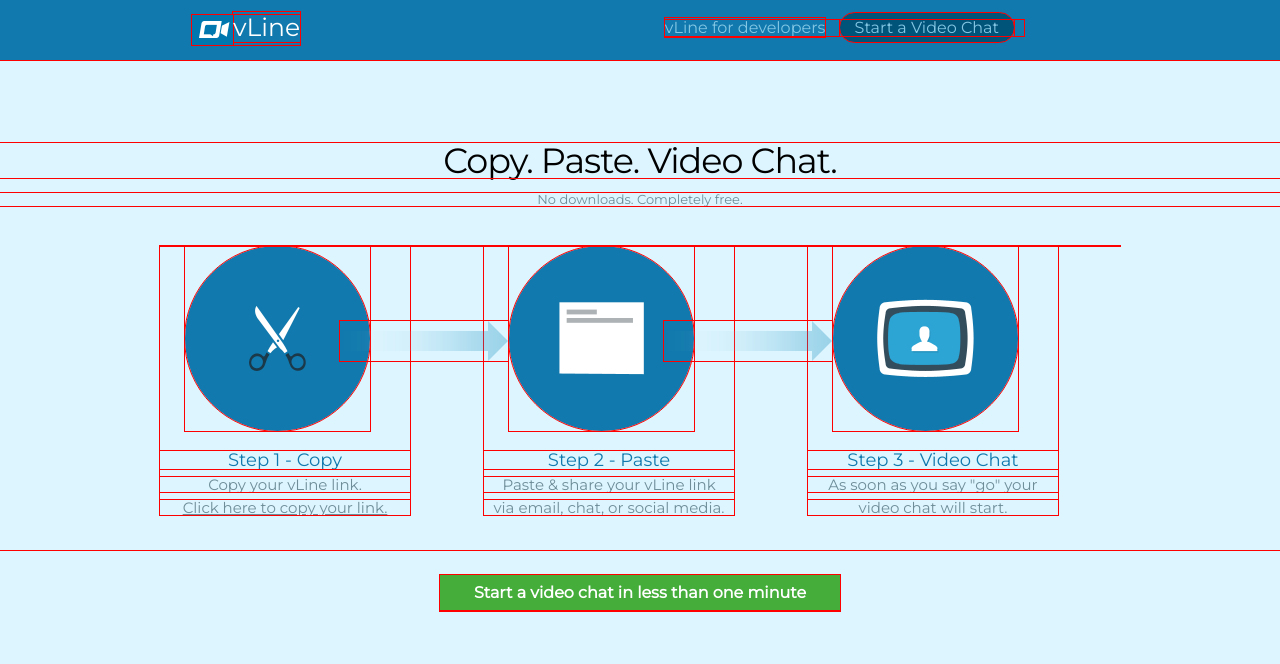
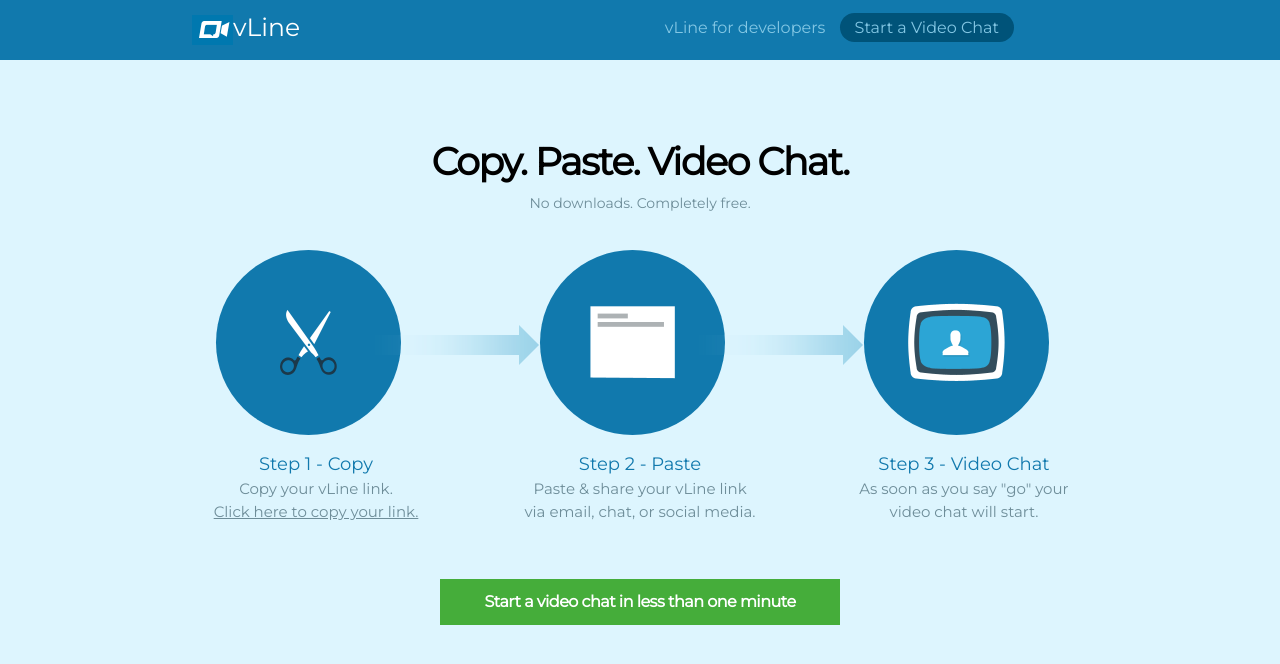
Before and after one commit to zspector/sprint1, a plain HTML site: page index.html in a window 1280 px wide. Drawn offline with Linux system fonts and the light colour scheme.

Commit message:
finished the vline mockup styling

```diff
--- a/index.html
+++ b/index.html
@@ -44,7 +44,7 @@
       </div>
     </div>
     <div class="button">
-      <p>Start a video chat in less than one minute</p>
+      <a href="#"><p>Start a video chat in less than one minute</p></a>
     </div>
   </div>
 
--- a/main.css
+++ b/main.css
@@ -1,8 +1,8 @@
 @import url(http://fonts.googleapis.com/css?family=Montserrat);
 
-* {
+/** {
   outline: 1px solid red;
-}
+}*/
 
 body {
   font-family: 'Montserrat', 'sans-serif';
@@ -71,21 +71,22 @@
 
 .text h2 {
   text-align: center;
-  font-size: 35px;
+  font-size: 38px;
   margin-top: 80px;
-  letter-spacing: -1px;
+  letter-spacing: -1.5px;
+  font-weight: 600;
 }
 
 .text p {
   text-align: center;
-  font-size: 13px;
+  font-size: 14px;
   margin-top: 15px;
   color: #6e8d99;
 }
 
 .instructions {
   margin: 0 auto;
-  width: 960px;
+  width: 898px;
   margin-top: 40px;
   margin-bottom: 80px;
   clear: both;
@@ -168,7 +169,7 @@
   clear: both;
   background-color: #45ad3a;
   width: 400px;
-  height: 35px;
+  height: 46px;
   text-align: center;
   margin: 0 auto;
   position: relative;
@@ -178,7 +179,16 @@
 .button p {
   color: #ffffff;
   font-weight: bold;
-  padding: 10px 0;
+  padding: 15px 0;
+  letter-spacing: -0.5px;
+}
+
+.button a{
+  text-decoration: none;
+}
+
+.button:hover {
+  background-color: #4dbf41;
 }
 
 .main {
```
